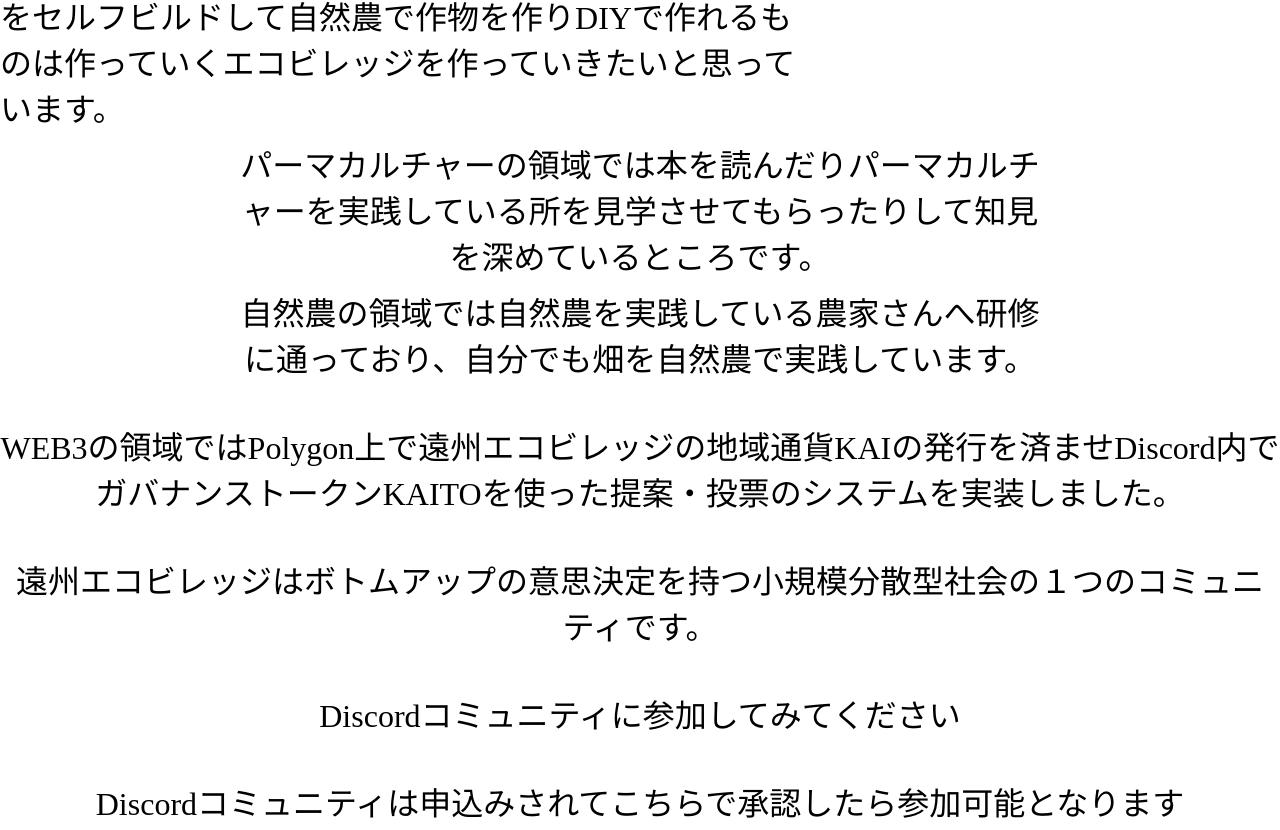
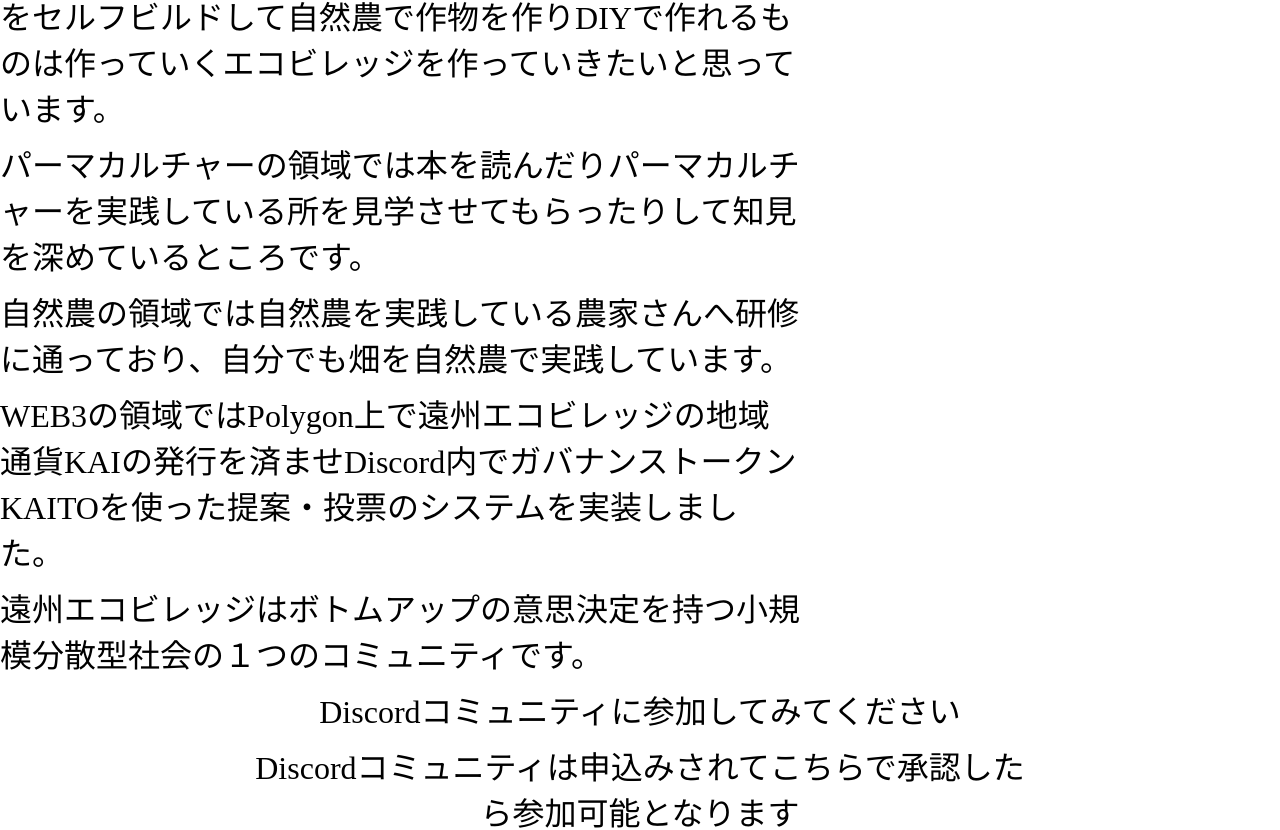
Before and after one commit to JUNGLE-ArtLabs/enshu_ecovillage, a React (Create React App) app: page / in a window 1280 px wide. Shown: the part 666-1496 px from the top of the page. Built offline with nearby package versions, Linux system fonts and the light colour scheme; a web font is replaced by a local one.

Commit message:
Update About.css for deployment

```diff
--- a/src/pages/About.css
+++ b/src/pages/About.css
@@ -73,13 +73,41 @@ p:first-of-type {
 }
 
 p:nth-of-type(2) {
+  text-align: left; /* 左寄せ */
+  width: 100%; /* コンテナ幅いっぱいに広げる */
+  max-width: 800px; /* 調整しやすいように最大幅を設定（任意） */
+  margin: 0 auto 10px 0; /* 左側に寄せるために `auto` を使わない */
+}
+
+p:nth-of-type(3) {
+  text-align: left; /* 左寄せ */
+  width: 100%; /* コンテナ幅いっぱいに広げる */
+  max-width: 800px; /* 調整しやすいように最大幅を設定（任意） */
+  margin: 0 auto 10px 0; /* 左側に寄せるために `auto` を使わない */
+}
+
+p:nth-of-type(4) {
+  text-align: left; /* 左寄せ */
+  width: 100%; /* コンテナ幅いっぱいに広げる */
+  max-width: 800px; /* 調整しやすいように最大幅を設定（任意） */
+  margin: 0 auto 10px 0; /* 左側に寄せるために `auto` を使わない */
+}
+
+p:nth-of-type(5) {
+  text-align: left; /* 左寄せ */
+  width: 100%; /* コンテナ幅いっぱいに広げる */
+  max-width: 800px; /* 調整しやすいように最大幅を設定（任意） */
+  margin: 0 auto 10px 0; /* 左側に寄せるために `auto` を使わない */
+}
+
+p:nth-of-type(6) {
   text-align: center; /* 中央寄せ */
   width: 100%; /* コンテナ幅いっぱい */
   max-width: 800px; /* 最大幅を設定 */
   margin: 0 auto 10px auto; /* 自動で中央寄せ */
 }
 
-p:nth-of-type(3) {
+p:nth-of-type(7) {
   text-align: center; /* 中央寄せ */
   width: 100%; /* コンテナ幅いっぱい */
   max-width: 800px; /* 最大幅を設定 */
```
